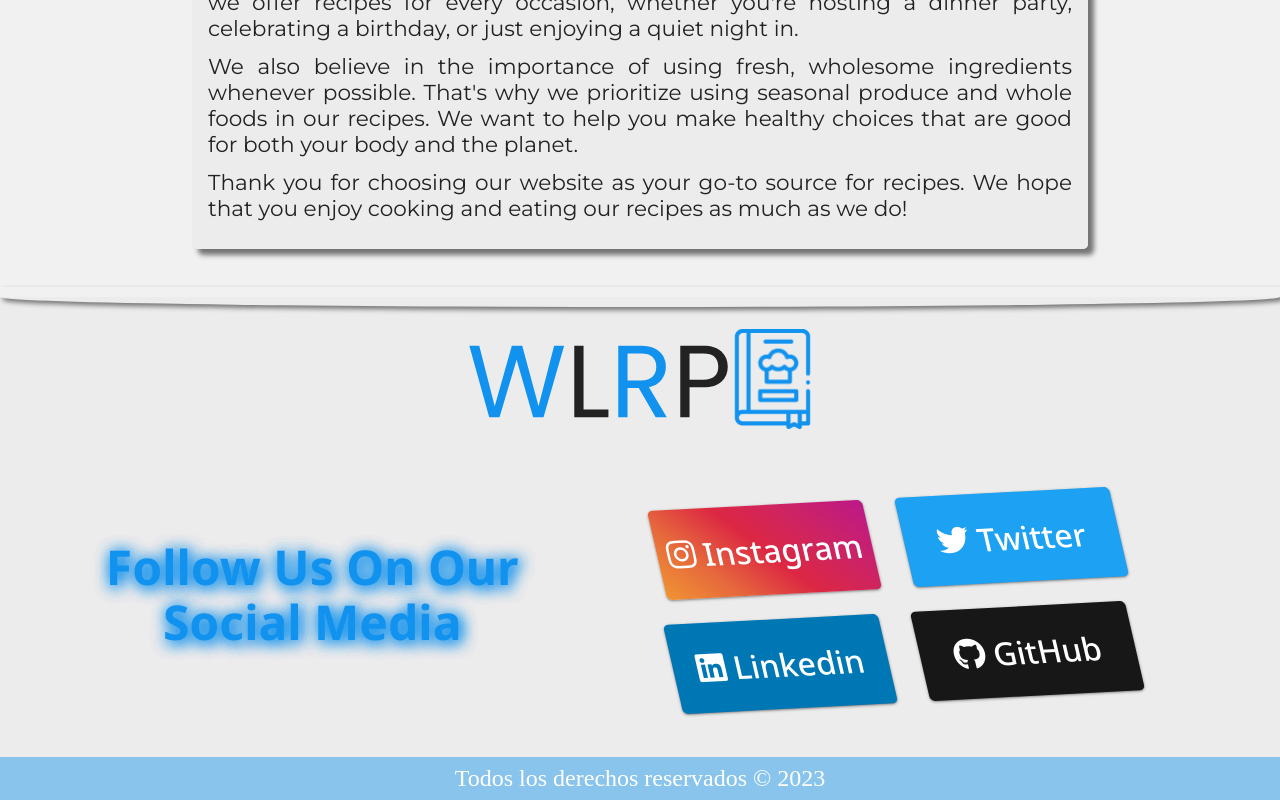
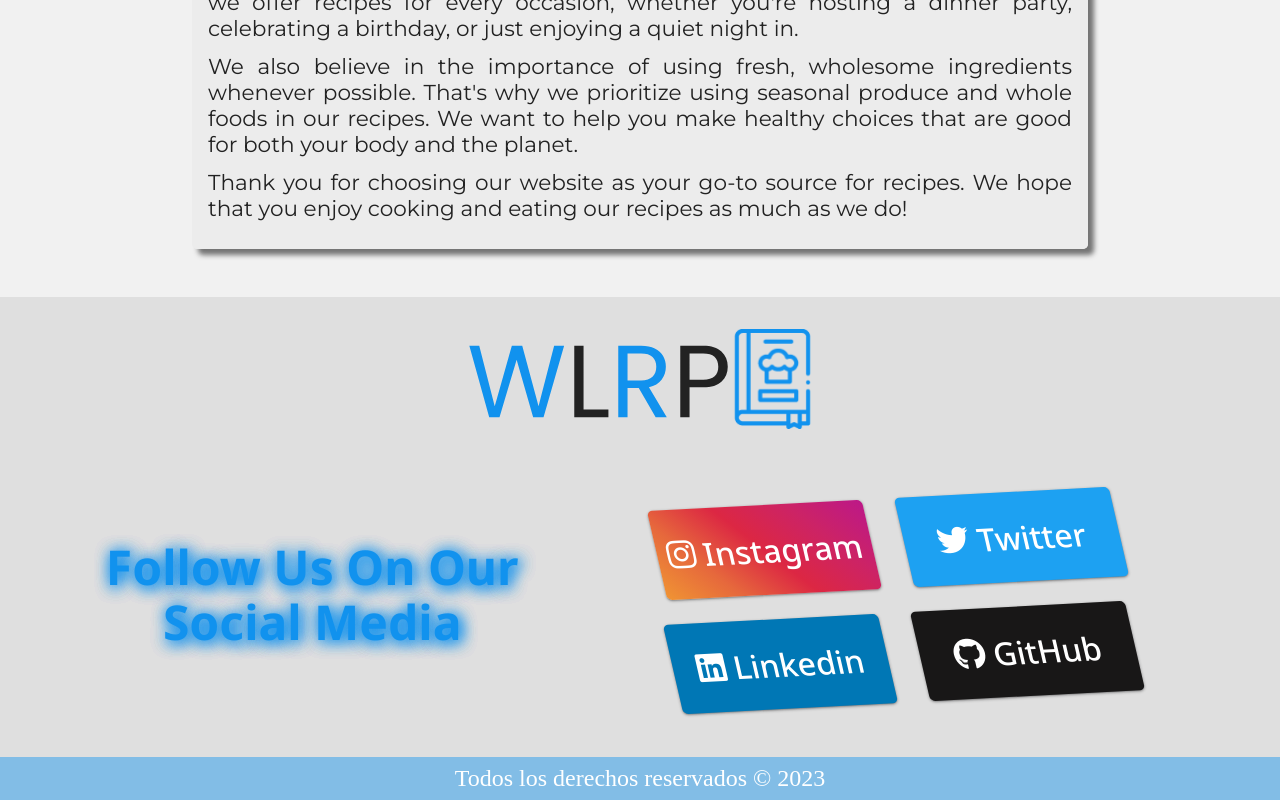
Before and after one commit to JuanWebDeveloper/WLRP, a Next.js app: page /about in a window 1280 px wide. Shown: the part 873-1673 px from the top of the page. Built offline with nearby package versions, Linux system fonts and the light colour scheme.

Commit message:
[STYLES] Changes have been made to the styles
The most significant changes include making the cards' and footer background color slightly darker, as well as establishing the margin between the footer and the pages directly from each page's style file instead of the footer's style file

```diff
--- a/views/scss/pages/about/_about-us.scss
+++ b/views/scss/pages/about/_about-us.scss
@@ -1,4 +1,5 @@
 .about-us {
+  margin-bottom: $mrg-triple;
   position: relative;
   padding-top: 45vh;
   width: 100vw;
--- a/views/scss/pages/faqs/_faqs.scss
+++ b/views/scss/pages/faqs/_faqs.scss
@@ -1,4 +1,5 @@
 .faqs {
+  margin-bottom: $mrg-triple;
   position: relative;
   width: 100%;
   padding-top: 35vh;
--- a/views/scss/pages/gastronomy/_gastronomy.scss
+++ b/views/scss/pages/gastronomy/_gastronomy.scss
@@ -1,4 +1,5 @@
 .gastronomy-country {
+  margin-bottom: $mrg-triple;
   position: relative;
   padding-top: 35vh;
   top: 0;
--- a/views/scss/pages/home/_home.scss
+++ b/views/scss/pages/home/_home.scss
@@ -1,4 +1,5 @@
 .home {
+  margin-bottom: $mrg-triple;
   position: relative;
   padding-top: 35vh;
   top: 0;
--- a/views/scss/shared/_card.scss
+++ b/views/scss/shared/_card.scss
@@ -1,6 +1,6 @@
 .card {
   @include scaleXY-in;
-  background-color: $tertiary;
+  background-color: darken($tertiary, 5);
   box-shadow: $shadow-tertiary;
   border-radius: 5px;
   margin-bottom: $mrg-double;
@@ -47,8 +47,8 @@
         transition: $transition-bezier;
 
         &:hover {
+          box-shadow: $shadow-secondary;
           scale: 1.04;
-          box-shadow: $shadow-secondary;
         }
       }
     }
--- a/views/scss/shared/_footer.scss
+++ b/views/scss/shared/_footer.scss
@@ -1,6 +1,5 @@
 .footer {
-  background-color: $tertiary;
-  margin-top: $mrg-triple;
+  background-color: darken($tertiary, 5);
   position: relative;
   padding-top: $pad-double;
 
@@ -164,15 +163,4 @@
       margin-bottom: 0;
     }
   }
-
-  &::before {
-    border-radius: 0 0 100% 100%;
-    box-shadow: $shadow-tertiary;
-    content: '';
-    height: 20px;
-    left: 0;
-    position: absolute;
-    right: 0;
-    top: -10px;
-  }
 }
```
